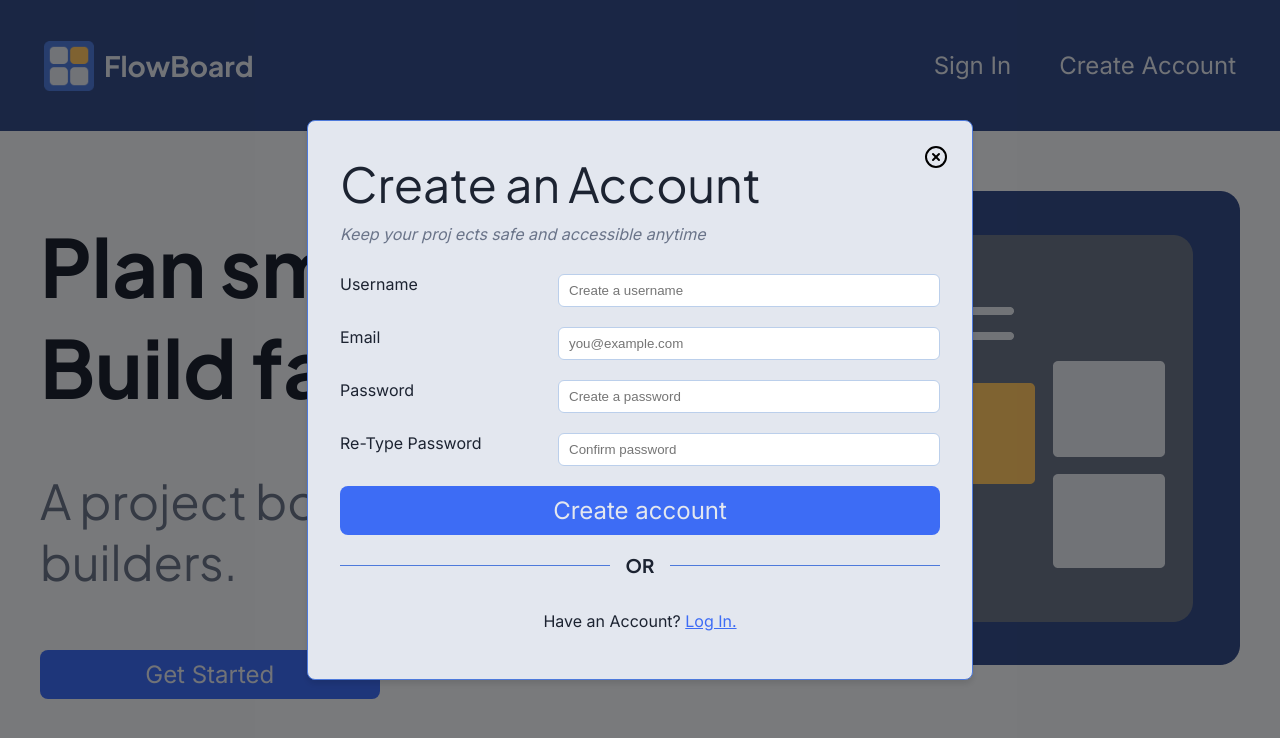
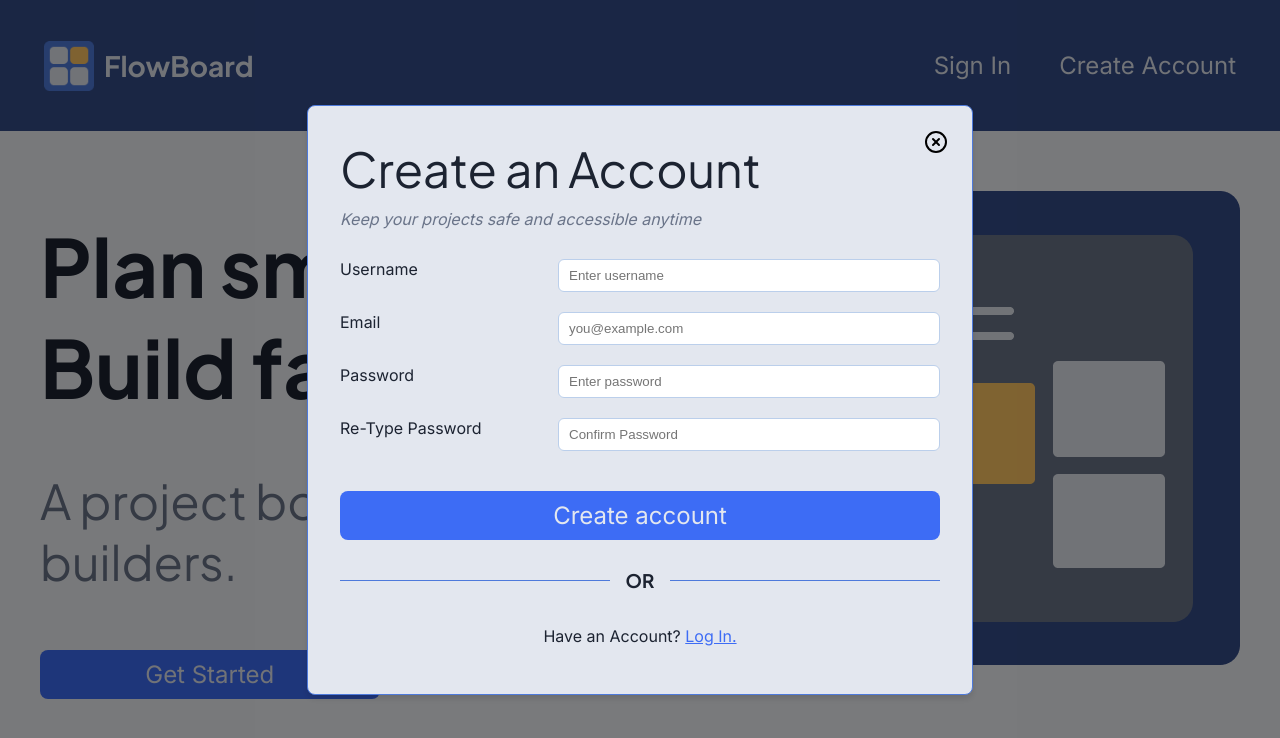
Before and after one commit to notEmmi/FlowBoard, a React (Vite) app in the folder frontend/: page /landing in a window 1280 px wide. Both pictures are taken after a click on the button "Create Account". Shown: the top 738 px of the page. Built offline with nearby package versions, Linux system fonts and the light colour scheme; no server answers.

Commit message:
feat: enhance authentication forms with improved placeholder text and button spacing

```diff
--- a/frontend/src/App.css
+++ b/frontend/src/App.css
@@ -120,12 +120,18 @@ button:hover {
   width: 60%;
 }
 
+.auth-form button {
+  margin-top: 20px;
+  margin-bottom: 10px;
+}
+
 label {
   width: 100%;
   display:flex;
   flex-direction: row;
   justify-content: space-between;
   gap: 10px;
+  text-align: left;
 }
 
 .auth-form button {
--- a/frontend/src/pages/Login.jsx
+++ b/frontend/src/pages/Login.jsx
@@ -32,7 +32,7 @@ export default function Login ( {isOpen, closeModal, onSwitchToRegistration}) {
 
 						<label>
 							Password
-							<input type="password" name="password" placeholder="••••••••" />
+							<input type="password" name="password" placeholder="Enter Password" />
 						</label>
 
 						<button type="submit" className="btn-primary" onClick={() => authenticate()}>Login</button>
--- a/frontend/src/pages/Registration.jsx
+++ b/frontend/src/pages/Registration.jsx
@@ -23,11 +23,11 @@ export default function Registration ({isOpen, closeModal, onSwitchToLogin}) {
 		<Modal isOpen={isOpen} onClose={() => closeModal(false)} >
 			<div className="page-container registration">
 				<h2>Create an Account</h2>
-				<p className='tagline'>Keep your proj ects safe and accessible anytime</p>
+				<p className='tagline'>Keep your projects safe and accessible anytime</p>
 				<form className="auth-form" onSubmit={(e) => e.preventDefault()}>
 					<label>
 						Username
-						<input type="text" name="name" placeholder="Create a username" />
+						<input type="text" name="name" placeholder="Enter username" />
 					</label>
 
 					<label>
@@ -37,12 +37,12 @@ export default function Registration ({isOpen, closeModal, onSwitchToLogin}) {
 
 					<label>
 						Password
-						<input type="password" name="password" placeholder="Create a password" />
+						<input type="password" name="password" placeholder="Enter password" />
 					</label>
 
 					<label>
 						Re-Type Password
-						<input type="password" name="password" placeholder='Confirm password' />
+						<input type="password" name="password" placeholder='Confirm Password' />
 					</label>
 
 					<button type="submit" className="btn-primary">Create account</button>
```
